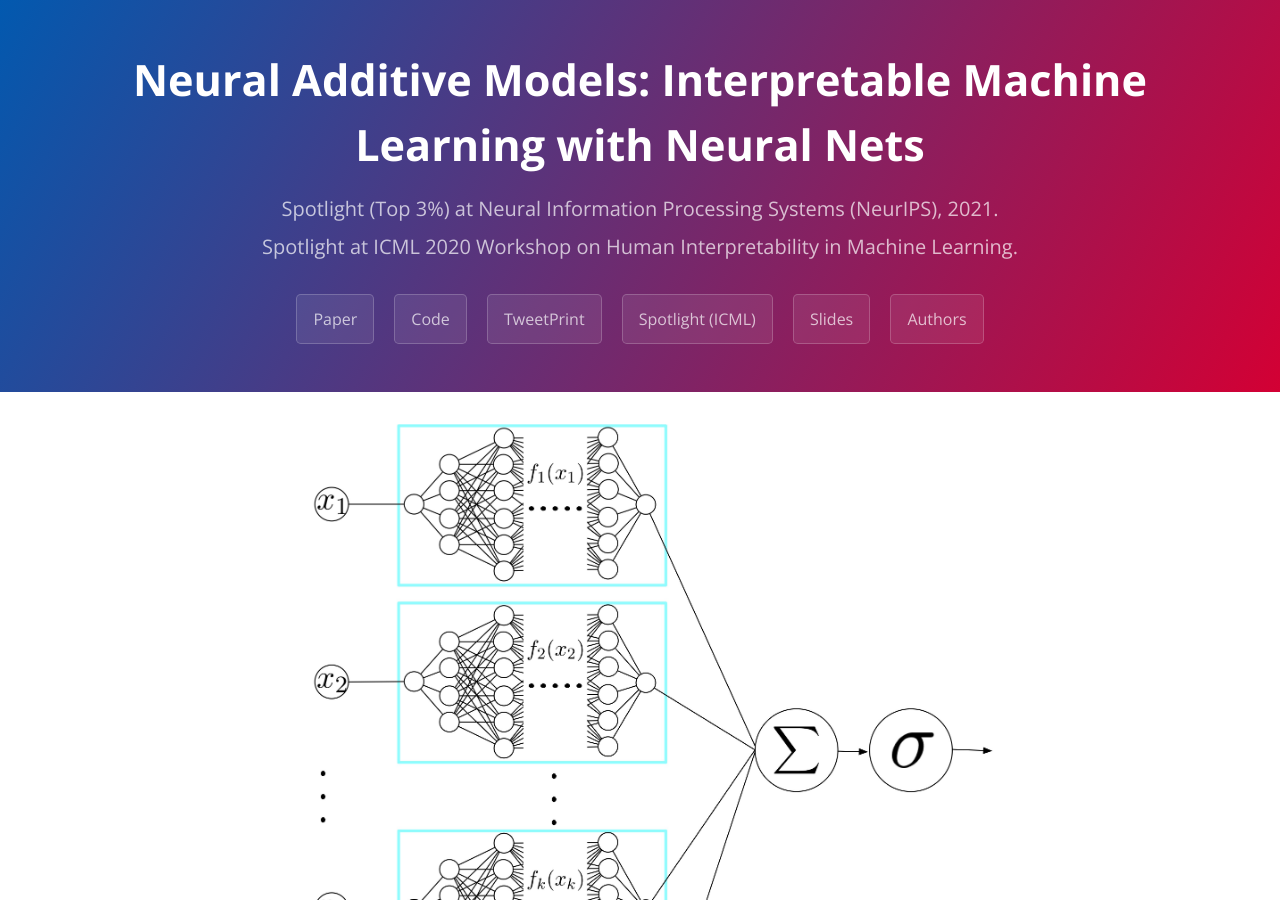
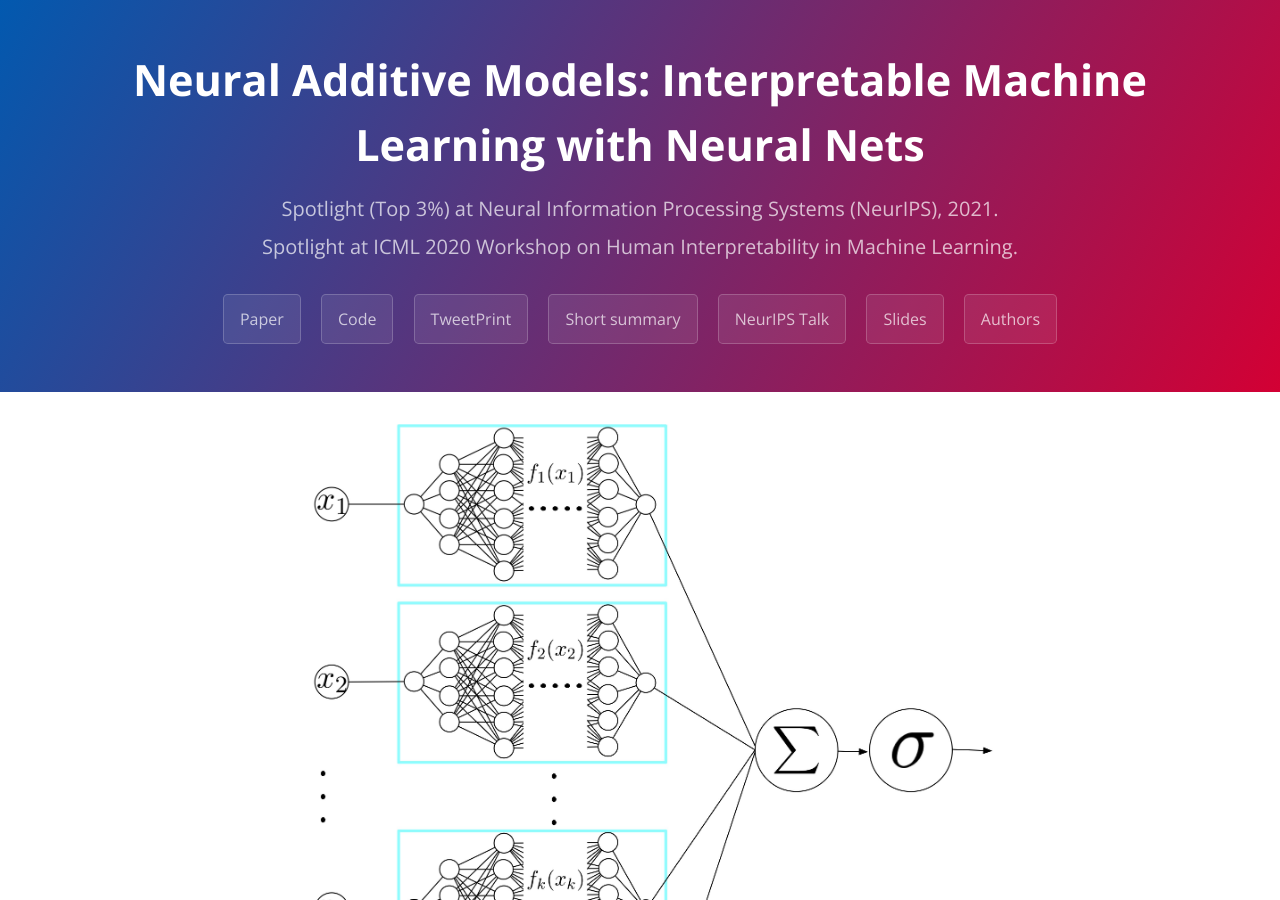
Before and after one commit to neural-additive-models/neural-additive-models.github.io, a Jekyll site: the page built from index.md, in a window 1280 px wide and 900 px high. Built offline with Jekyll 4.4.1, drawn with Linux system fonts in a browser that asks for light colours.

Commit message:
Update _config.yml

```diff
--- a/_config.yml
+++ b/_config.yml
@@ -7,6 +7,7 @@ buttons:
   Paper: 'https://arxiv.org/pdf/2004.13912.pdf'
   Code: 'https://github.com/google-research/google-research/tree/master/neural_additive_models'
   TweetPrint: https://twitter.com/nickfrosst/status/1255889440083447810?s=20
-  Spotlight (ICML): https://youtu.be/vqKJbJ5c1NI
+  Short summary: https://youtu.be/vqKJbJ5c1NI
+  NeurIPS Talk: https://neurips.cc/virtual/2021/poster/28229
   Slides: 'assets/nam_slides.pdf'
   Authors: '#authors'
```
